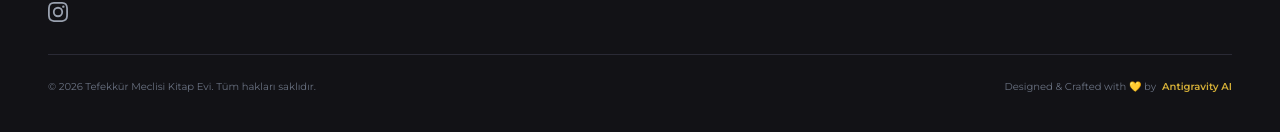
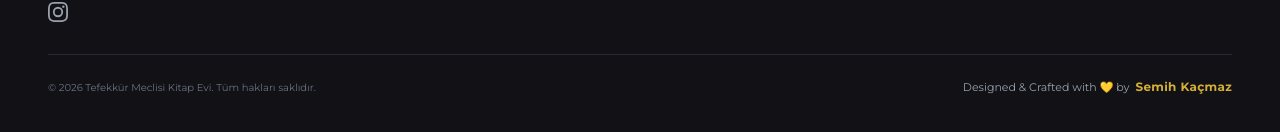
Before and after one commit to ridvanyilmazturizm-lab/tefekk-rmeclisikitapevi, a Next.js app: page / in a window 1280 px wide. Shown: the part 2215-2347 px from the top of the page. Built offline with nearby package versions, Linux system fonts and the light colour scheme; no server answers; the database is empty.

Commit message:
feat: updated developer credit in footer to Semih Kaçmaz

```diff
--- a/src/app/layout.js
+++ b/src/app/layout.js
@@ -169,9 +169,9 @@ export default function RootLayout({ children }) {
 
             <div className="max-w-7xl mx-auto border-t border-[#2a2a35] mt-8 pt-6 text-center text-[10px] text-gray-500 flex flex-col md:flex-row items-center justify-between gap-4">
               <p>&copy; {new Date().getFullYear()} Tefekkür Meclisi Kitap Evi. Tüm hakları saklıdır.</p>
-              <p className="mt-2 md:mt-0 flex items-center gap-1.5">
+              <p className="mt-2 md:mt-0 flex items-center gap-1.5 text-[11px] text-gray-400">
                 <span>Designed & Crafted with 💛 by</span>
-                <span className="text-[#d4af37] font-semibold hover:text-[#f3e5ab] transition-colors">Antigravity AI</span>
+                <span className="text-[#d4af37] font-bold hover:text-[#f3e5ab] transition-colors tracking-wide text-xs">Semih Kaçmaz</span>
               </p>
             </div>
           </footer>
```
